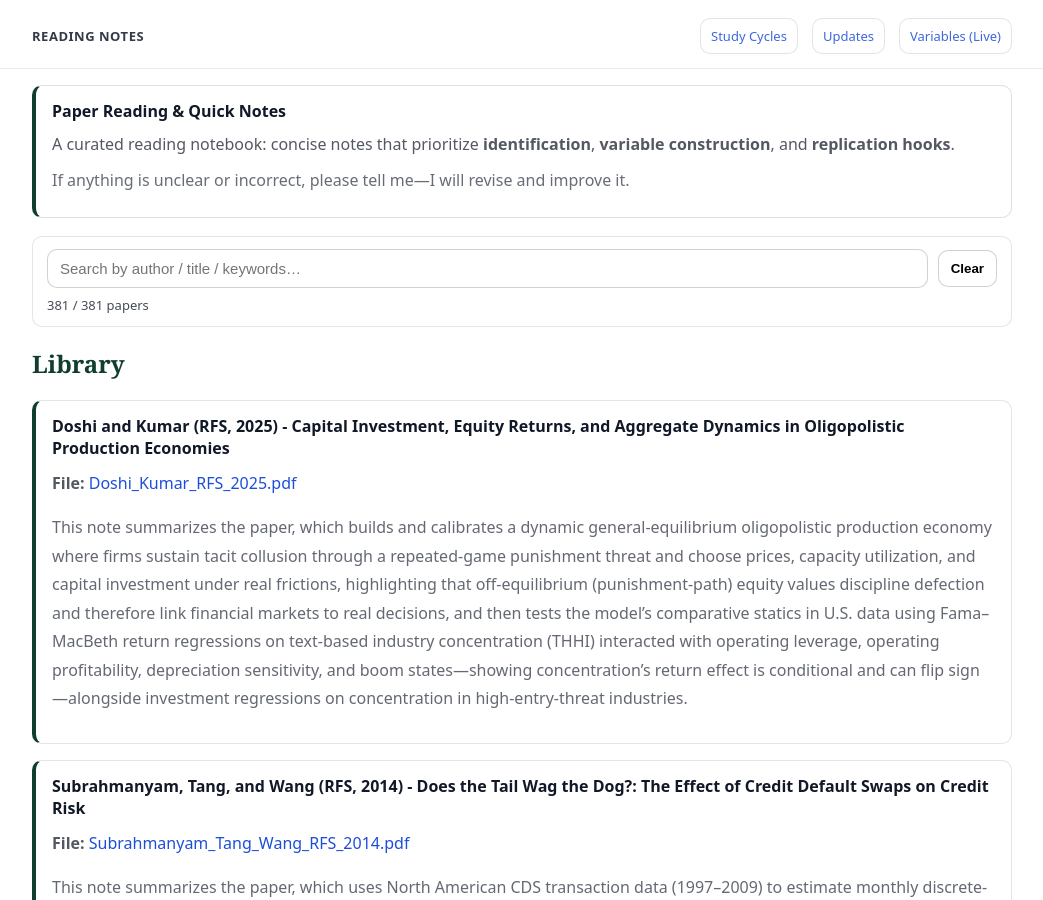
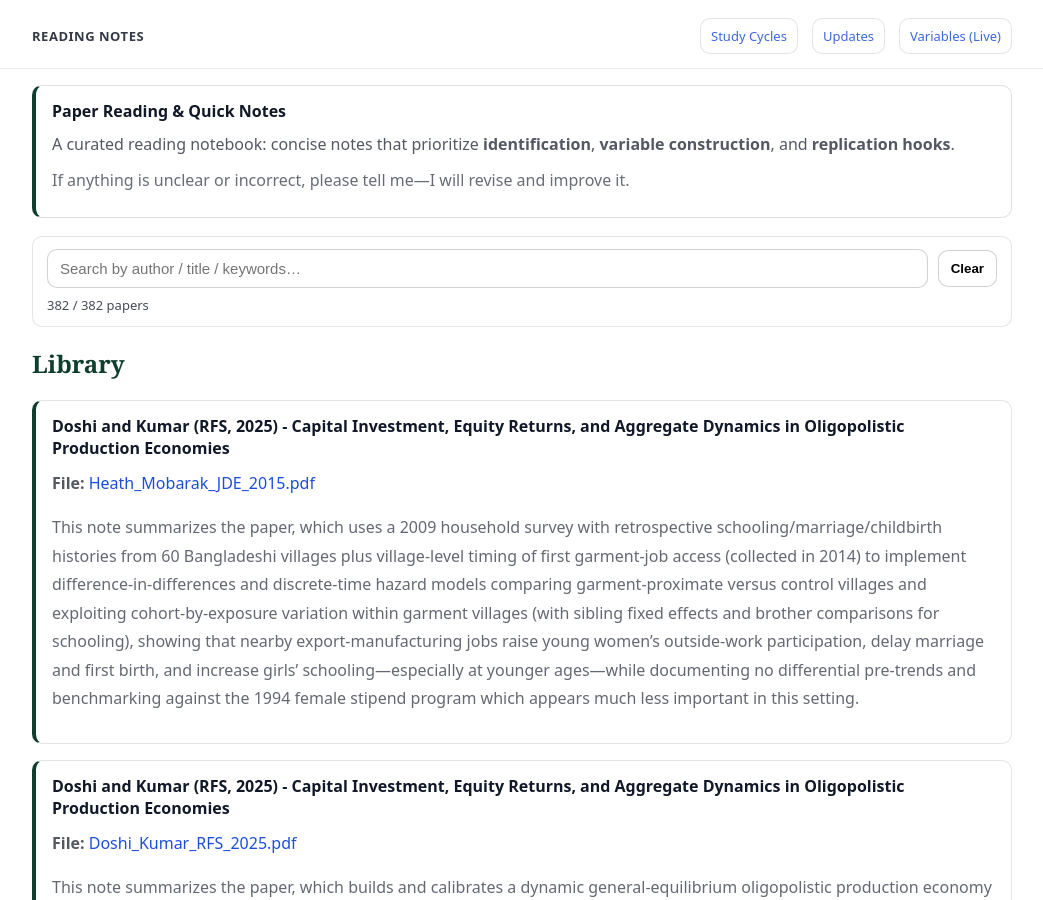
Before and after one commit to yaxinzn/study-archive, a Jekyll site: the page built from reading/index.md, in a window 1280 px wide and 900 px high. Shown: the whole window, without its empty margins (118-1161 px from the left). Built offline with Jekyll 4.4.1, drawn with Linux system fonts in a browser that asks for light colours.

Commit message:
Reading: add/update Heath_Mobarak_JDE_2015.pdf

```diff
--- a/_data/reading.yml
+++ b/_data/reading.yml
@@ -1,3 +1,7 @@
+- title: "Doshi and Kumar (RFS, 2025) - Capital Investment, Equity Returns, and Aggregate Dynamics in Oligopolistic Production Economies"
+  file: "Heath_Mobarak_JDE_2015.pdf"
+  desc: "This note summarizes the paper, which uses a 2009 household survey with retrospective schooling/marriage/childbirth histories from 60 Bangladeshi villages plus village-level timing of first garment-job access (collected in 2014) to implement difference-in-differences and discrete-time hazard models comparing garment-proximate versus control villages and exploiting cohort-by-exposure variation within garment villages (with sibling fixed effects and brother comparisons for schooling), showing that nearby export-manufacturing jobs raise young women’s outside-work participation, delay marriage and first birth, and increase girls’ schooling—especially at younger ages—while documenting no differential pre-trends and benchmarking against the 1994 female stipend program which appears much less important in this setting."
+
 - title: "Doshi and Kumar (RFS, 2025) - Capital Investment, Equity Returns, and Aggregate Dynamics in Oligopolistic Production Economies"
   file: "Doshi_Kumar_RFS_2025.pdf"
   desc: "This note summarizes the paper, which builds and calibrates a dynamic general-equilibrium oligopolistic production economy where firms sustain tacit collusion through a repeated-game punishment threat and choose prices, capacity utilization, and capital investment under real frictions, highlighting that off-equilibrium (punishment-path) equity values discipline defection and therefore link financial markets to real decisions, and then tests the model’s comparative statics in U.S. data using Fama–MacBeth return regressions on text-based industry concentration (THHI) interacted with operating leverage, operating profitability, depreciation sensitivity, and boom states—showing concentration’s return effect is conditional and can flip sign—alongside investment regressions on concentration in high-entry-threat industries."
```
Also changed, not shown: 1 other file.
